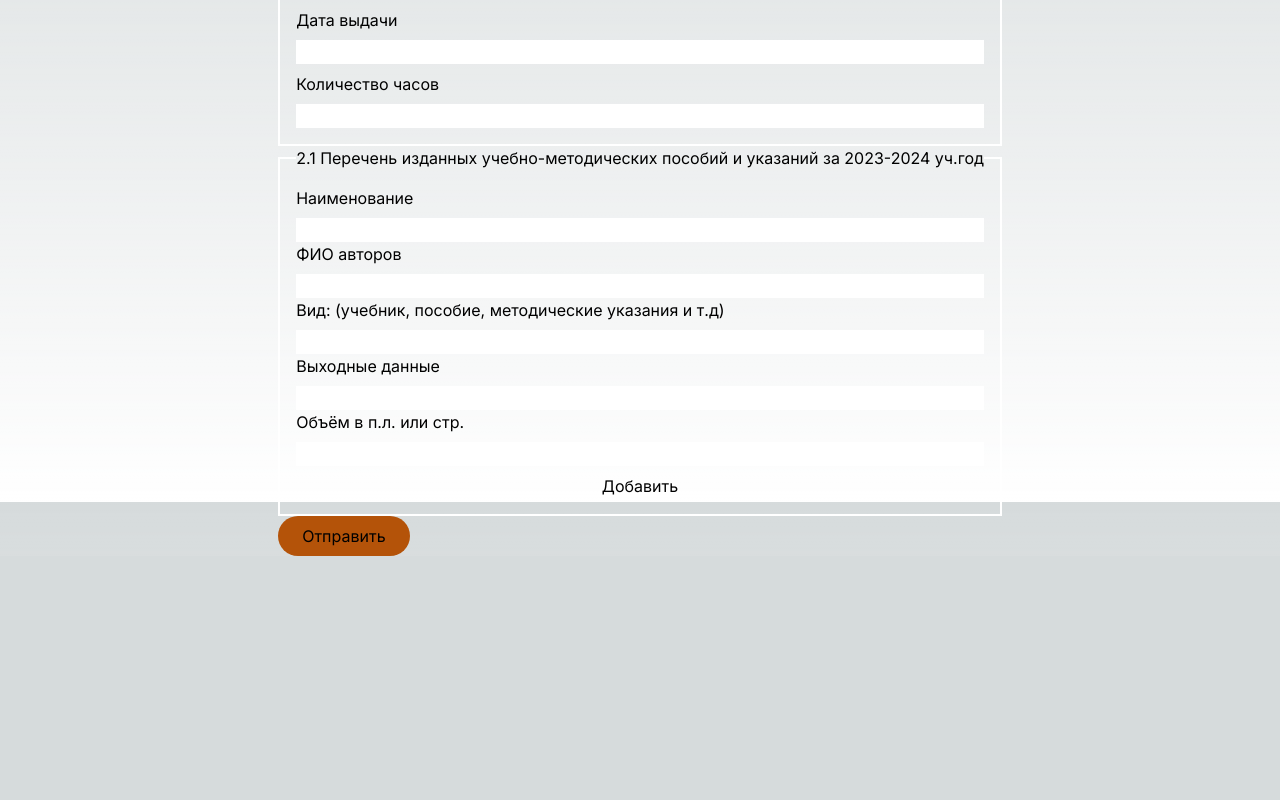
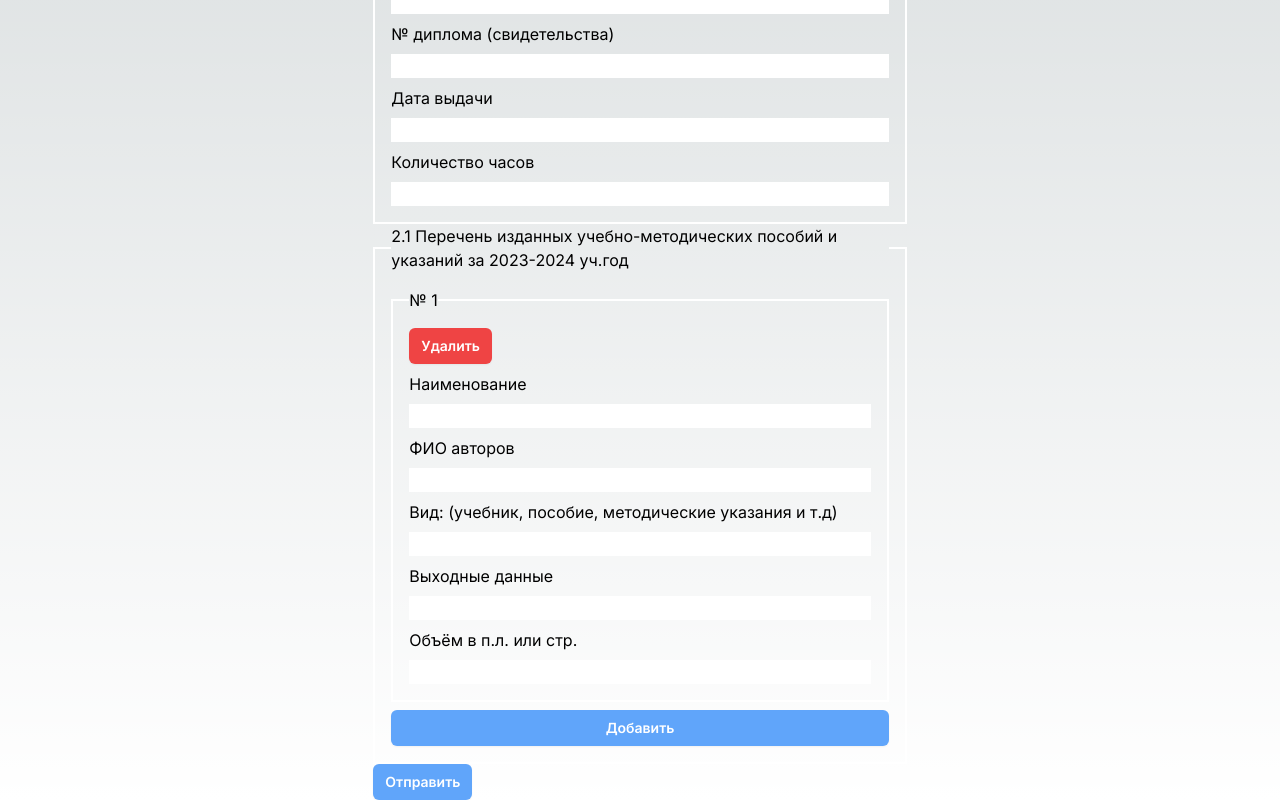
Before and after one commit to mpdocs/mpdocs-frontend, a Next.js app: page /reports in a window 1280 px wide. Shown: the part 298-1098 px from the top of the page. Before the commit the page ends 854 px from the top, so only its background shows below. Built offline with nearby package versions, Linux system fonts and the light colour scheme; no server answers.

Commit message:
feat: a lot of work
Fix some shitty styles, add delete button for  EducationalAndMethodicalManualsFields

```diff
--- a/src/app/auth/page.tsx
+++ b/src/app/auth/page.tsx
@@ -3,7 +3,8 @@ import AuthForm from "@/app/components/AuthForm";
 
 const Page = () => {
     return (
-        <section className="w-full h-screen flex justify-center items-center">
+        // fixme: тут был какой-то конченый стиль, который не выдерживает добавление контента
+        <section className="">
             <AuthForm/>
         </section>
     );
--- a/src/app/components/ReportForm/index.tsx
+++ b/src/app/components/ReportForm/index.tsx
@@ -75,6 +75,10 @@ const ReportForm = () => {
     methodicalWorkArray.append(newFields);
   };
 
+  const onRemoveEducationalAndMethodicalManualsField = (index: number) => {
+    methodicalWorkArray.remove(index);
+  }
+
   const sendReport: SubmitHandler<FormValues> = (data) => {
     console.log();
     try {
@@ -87,7 +91,7 @@ const ReportForm = () => {
   };
 
   return (
-    <form onSubmit={handleSubmit(sendReport)}>
+    <form onSubmit={handleSubmit(sendReport)} className="lg:w-5/12 md:w-8/12 sm:w-12/12">
       <fieldset className="flex flex-col gap-2 border-2 border-white p-4">
         <legend>
           1. Информация о повышении квалификации в период 2023-2024  уч. год
@@ -179,8 +183,18 @@ const ReportForm = () => {
           2.1 Перечень изданных учебно-методических пособий и указаний за
           2023-2024 уч.год
         </legend>
+        <div className="flex flex-col gap-6">
         {controlledMethodicalWorksFields.map((field, index) => (
-          <div key={index}>
+          <fieldset key={index} className="flex flex-col gap-2 border-2 border-white p-4">
+            <legend>№ {index + 1}</legend>
+            <button type={"button"}
+                    onClick={() => onRemoveEducationalAndMethodicalManualsField(index)}
+                    className="w-max rounded-md bg-red-500 px-3 py-2 text-sm font-semibold
+        text-white shadow-sm hover:bg-red-500 focus-visible:outline focus-visible:outline-2
+        focus-visible:outline-offset-2 focus-visible:outline-red-600"
+            >
+              Удалить
+            </button>
             <Label htmlFor={`methodical_works.${index}.name`}>
               <span>Наименование</span>
               <input
@@ -236,9 +250,12 @@ const ReportForm = () => {
                 })}
               />
             </Label>
-          </div>
+          </fieldset>
         ))}
-        <button onClick={appendEducationalAndMethodicalManualsFields}>
+        </div>
+        <button onClick={appendEducationalAndMethodicalManualsFields} className="rounded-md bg-blue-400 px-3 py-2 text-sm font-semibold
+        text-white shadow-sm hover:bg-blue-500 focus-visible:outline focus-visible:outline-2
+        focus-visible:outline-offset-2 focus-visible:outline-blue-600">
           Добавить
         </button>
       </fieldset>
@@ -246,7 +263,9 @@ const ReportForm = () => {
       <button
         type={"submit"}
         disabled={!isValid}
-        className="text-black bg-[#C2C2C2] rounded-3xl px-6 py-2 disabled:bg-amber-700"
+        className="rounded-md bg-blue-400 px-3 py-2 text-sm font-semibold
+        text-white shadow-sm hover:bg-blue-500 focus-visible:outline focus-visible:outline-2
+        focus-visible:outline-offset-2 focus-visible:outline-blue-600"
       >
         Отправить
       </button>
--- a/src/app/reports/page.tsx
+++ b/src/app/reports/page.tsx
@@ -3,11 +3,10 @@ import ReportForm from "../components/ReportForm";
 
 const Page = () => {
     return (
-        <div>
-            <section className="w-full h-screen flex justify-center items-center">
+            // fixme: какой-то конченый стиль, который не выдерживает добавление контента
+            <section className="flex flex-col justify-center items-center">
                 <ReportForm/>
             </section>
-        </div>
     );
 };
 
```
